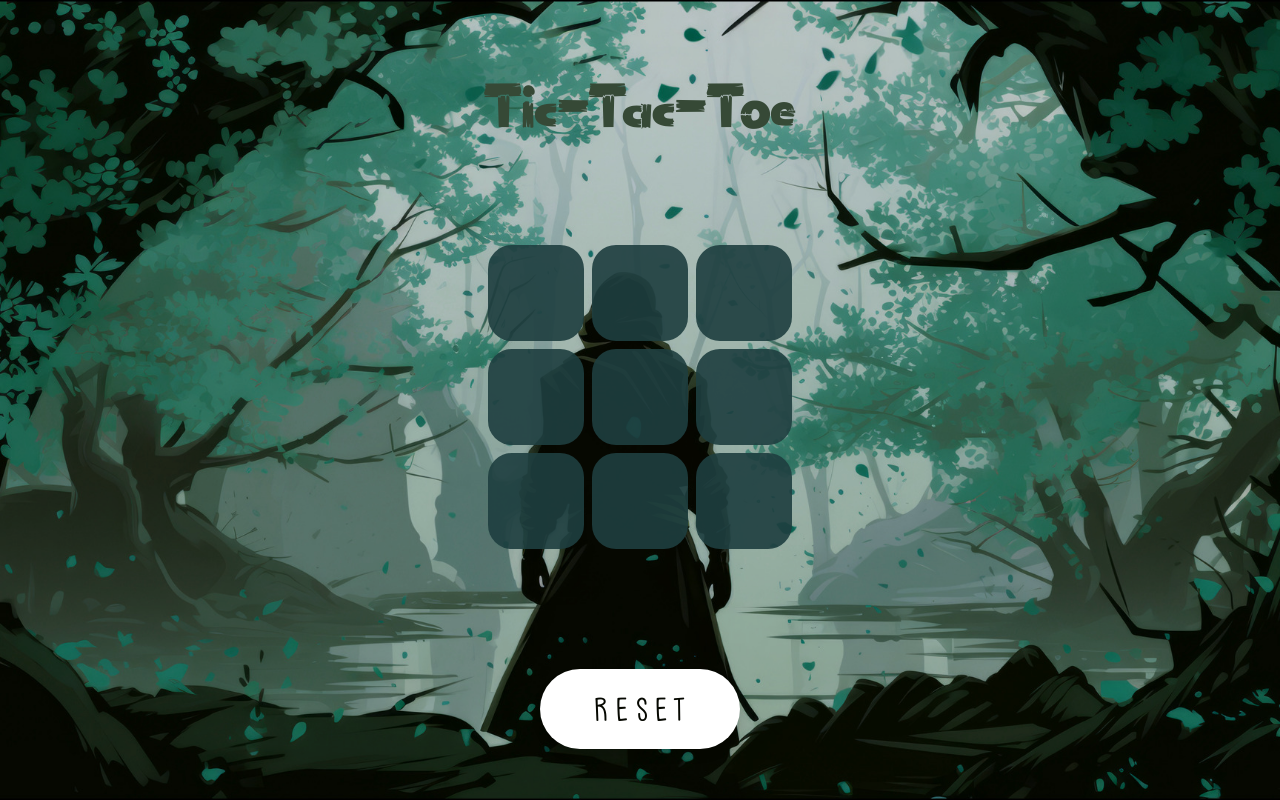
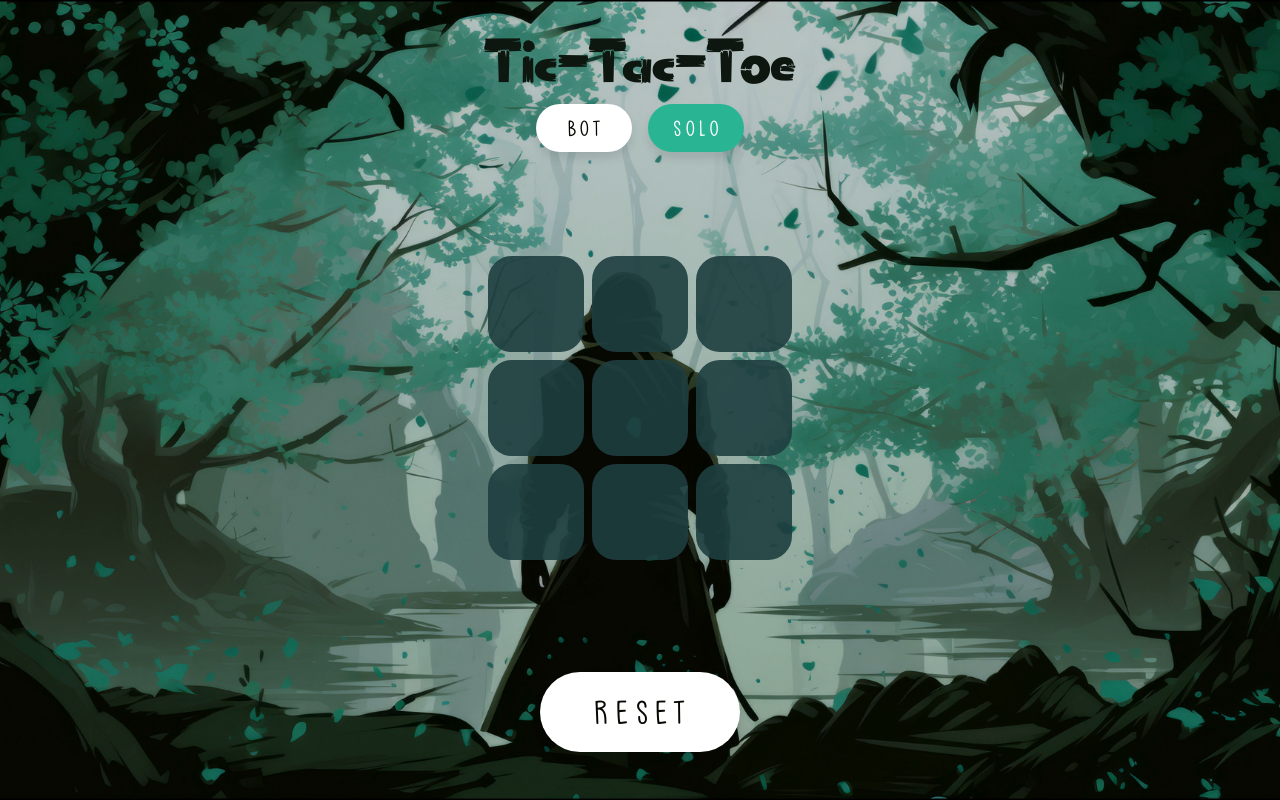
Before and after one commit to Myth19/TicTacToe, a React (Create React App) app: page / in a window 1280 px wide. Built offline with nearby package versions, Linux system fonts and the light colour scheme.

Commit message:
Added modes and their corresponding buttons

```diff
--- a/src/Components/TicTacToe/TicTacToe.css
+++ b/src/Components/TicTacToe/TicTacToe.css
@@ -1,13 +1,13 @@
 @font-face {
-    font-family: 'Lofi';
-    src: url('../Assets/Lofi\ Lifestyle\ Demo.ttf') format('truetype');
+  font-family: "Lofi";
+  src: url("../Assets/Lofi\ Lifestyle\ Demo.ttf") format("truetype");
   font-weight: bold;
   font-style: normal;
 }
 
 @font-face {
-    font-family: 'tree';
-    src: url('../Assets/FORESTANA.ttf') format('truetype');
+  font-family: "tree";
+  src: url("../Assets/FORESTANA.ttf") format("truetype");
   font-weight: bold;
   font-style: normal;
 }
@@ -35,58 +35,116 @@ a {
 /* Parent container */
 .container {
   display: flex;
-    flex-direction: column;   /* Stack elements in a column */
-    justify-content: center;  /* Vertically center content */
-    align-items: center;      /* Horizontally center content */
-    height: 100vh;            /* Full viewport height */
-    width: 100vw;             /* Full viewport width */
-    position: relative;       /* Ensures proper child positioning */
-    overflow: hidden;         /* Prevent overflow on small screens */
+  flex-direction: column; /* Stack elements in a column */
+  justify-content: center; /* Vertically center content */
+  align-items: center; /* Horizontally center content */
+  height: 100vh; /* Full viewport height */
+  width: 100vw; /* Full viewport width */
+  position: relative; /* Ensures proper child positioning */
+  overflow: hidden; /* Prevent overflow on small screens */
 }
 
 /* Title */
 .title {
-    font-family: 'tree', Arial, sans-serif;
-    color: #364936;
+  font-family: "tree", Arial, sans-serif;
+  color: #0e170f;
   font-size: 8vh;
   display: flex;
   justify-content: center;
   align-items: center;
-    margin-bottom: 2vh;       /* Add space between title and board */
+  margin-bottom: 0vh; /* Add space between title and board */
+  margin-top: 3vh;
+}
+
+/*the button that indicates the current mode*/
+.mode-buttons button.active {
+  background-color: #29b493; /* Active button color */
+  color: white;
+}
+.mode-buttons button.active:hover {
+  background-color: #35c691; /* Active button color */
+  color: white;
+}
+
+.mode-buttons {
+    display: flex;
+    justify-content: center;
+    align-items: center;
+    gap: 2vh; /* Space between buttons */
+    margin-bottom: 2vh; /* Space between buttons and the board */
+    margin-top: 1vh; /* Space between buttons and the board */
+}
+
+/*button container*/
+.mode-buttons button {
+  font-family: "Lofi", Arial, sans-serif;
+  font-size: 3.3vh;
+  width: 12vh; /* Adjust size as needed */
+  height: 6vh;
+  padding: 0vh 1vh;
+
+  border-radius: 5vh;
+  cursor: pointer;
+  border: 0;
+  background-color: #ffffff; /* White background */
+  box-shadow: rgba(0, 0, 0, 0.1) 0 0.8vh 1.2vh;
+  text-transform: uppercase;
+  color: #060801;
+  transition: all 200ms ease;
+}
+
+.mode-buttons button:hover {
+  background-color: #29b493;
+  color: white;
+}
+
+/* Hover and Active States */
+.bot:hover,
+.solo:hover {
+  letter-spacing: 0.5vh;
+  background-color: #279b7f; /* Teal hover background */
+  color: white; /* Text color remains white */
+  box-shadow: #279b7f 0px 7px 29px 0px; /* Shadow with the same color as background */
+}
+
+.bot:active,
+.solo:active {
+  background-color: #16a085;
+  transform: translateY(2px);
 }
 
 /* Board positioning (centered) */
 .board {
-    height: 60vh;            /* Set the height as a percentage of the viewport height */
-    width: 50vw;             /* Set the width as a percentage of the viewport width */
+  height: 60vh; /* Set the height as a percentage of the viewport height */
+  width: 50vw; /* Set the width as a percentage of the viewport width */
   display: flex;
   justify-content: center; /* Center content horizontally inside the board */
-    align-items: center;     /* Center content vertically inside the board */
-    border-radius: 2vh;      /* Optional border radius */
-    margin-bottom: 2vh;      /* Add space between board and button */
+  align-items: center; /* Center content vertically inside the board */
+  border-radius: 2vh; /* Optional border radius */
+  margin-bottom: 0vh; /* Add space between board and button */
 }
 
 /* Reset Button */
 .reset {
-    font-family: 'Lofi', Arial, sans-serif;
-    width: 25vh;             /* Adjusted size to be more responsive */
-    height: 10vh;            /* Adjusted size to be more responsive */
+  font-family: "Lofi", Arial, sans-serif;
+  width: 25vh; /* Adjusted size to be more responsive */
+  height: 10vh; /* Adjusted size to be more responsive */
   padding: 2vh 4vh;
   border-radius: 5vh;
   cursor: pointer;
   border: 0;
-    background-color: white;  /* Soft blue background */
-    box-shadow: rgba(0, 0, 0, 0.1) 0 0.8vh 1.2vh;  /* Subtle shadow */
+  background-color: white; /* Soft blue background */
+  box-shadow: rgba(0, 0, 0, 0.1) 0 0.8vh 1.2vh; /* Subtle shadow */
   letter-spacing: 0.15vh;
   text-transform: uppercase;
-    font-size: 5vh;            /* Adjusted font size for better responsiveness */
-    color: #060801;           /* Text color */
+  font-size: 5vh; /* Adjusted font size for better responsiveness */
+  color: #060801; /* Text color */
   transition: all 200ms ease;
-    margin-top: 2vh;  /* Reduced margin-top to bring button up */
-    margin-bottom: 2vh;
+  margin-top: 3vh; /* Reduced margin-top to bring button up */
+  margin-bottom: 5vh;
 
-    display: block;  /* Ensures the element behaves as a block-level element */
-    margin-left: auto;  /* Centers the element horizontally */
+  display: block; /* Ensures the element behaves as a block-level element */
+  margin-left: auto; /* Centers the element horizontally */
   margin-right: auto; /* Centers the element horizontally */
   box-sizing: border-box; /* Prevent overflow issues */
   text-align: center; /* Ensure text is centered */
@@ -94,21 +152,23 @@ a {
 
 .reset:hover {
   letter-spacing: 0.5vh;
-    background-color: #279B7F;  /* Teal hover background */
-    color: white;  /* Text color remains white */
-    box-shadow: #279B7F 0px 7px 29px 0px;  /* Shadow with the same color as background */
+  background-color: #279b7f; /* Teal hover background */
+  color: white; /* Text color remains white */
+  box-shadow: #279b7f 0px 7px 29px 0px; /* Shadow with the same color as background */
 }
 
 .reset:active {
   letter-spacing: 0.3vh;
-    background-color: #16a085;  /* Darker teal for active state */
+  background-color: #16a085; /* Darker teal for active state */
   color: white;
   box-shadow: #16a085 0px 0px 0px 0px;
-    transform: translateY(5px);  /* Slightly reduced translation for a smooth click effect */
+  transform: translateY(
+    5px
+  ); /* Slightly reduced translation for a smooth click effect */
   transition: 100ms ease;
 }
 
-.clicked{
+.clicked {
   transform: scale(0.95);
 }
 
@@ -116,28 +176,30 @@ a {
 .box {
   display: flex;
   justify-content: center; /* Center content horizontally */
-    align-items: center;     /* Center content vertically */
-    height: 18vh;  /* Keeps the box size responsive to both viewport dimensions */
-    width: 18vh;   /* Prevent the box from getting too large */
+  align-items: center; /* Center content vertically */
+  height: 18vh; /* Keeps the box size responsive to both viewport dimensions */
+  width: 18vh; /* Prevent the box from getting too large */
   background-color: rgba(31, 63, 64, 0.9); /* 0.5 is the transparency value */
-    border-radius: 3vh;     /* Rounded corners */
+  border-radius: 3vh; /* Rounded corners */
   margin-top: 1vh;
   margin-bottom: 1vh;
   margin-left: 0.5vh;
   margin-right: 0.5vh;
   cursor: pointer;
-    box-sizing: border-box;   /* Ensures padding and border are included in dimensions */
+  box-sizing: border-box; /* Ensures padding and border are included in dimensions */
   transition: transform 300ms ease; /* Smooth hover effect */
 }
 
 .box:hover {
-    transform: scale(1.05);   /* Slightly enlarge the box */
+  transform: scale(1.05); /* Slightly enlarge the box */
 }
 
 .box:active {
   background-color: rgba(31, 63, 64, 0.9); /* 0.5 is the transparency value */
   box-shadow: #1f3540 0px 0px 0px 0px;
-    transform: translateY(0.5vh); /* Slightly reduced translation for smooth click effect */
+  transform: translateY(
+    0.5vh
+  ); /* Slightly reduced translation for smooth click effect */
   transition: 100ms ease;
 }
 
@@ -145,7 +207,7 @@ a {
 .box img {
   height: 10vh;
   width: 10vh;
-    max-width: 80%;  /* Ensure the image fits within the box */
+  max-width: 80%; /* Ensure the image fits within the box */
   max-height: 80%; /* Ensure the image fits within the box */
   object-fit: contain; /* Make sure the image scales without distorting */
 }
@@ -153,13 +215,13 @@ a {
 /* Prevent overflow on smaller screens */
 @media (max-width: 1280px) {
   .box {
-        height: 12vh;  /* Reduce the height on smaller screens */
-        width: 12vh;   /* Use a larger percentage for width to adjust to screen size */
+    height: 12vh; /* Reduce the height on smaller screens */
+    width: 12vh; /* Use a larger percentage for width to adjust to screen size */
   }
 
   .reset {
-        width: 25vh;    /* Keep original size for larger screens */
-        height: 10vh;   /* Keep original size */
+    width: 25vh; /* Keep original size for larger screens */
+    height: 10vh; /* Keep original size */
     font-size: 5vh; /* Keep font size to maintain readability */
     line-height: 5vh; /* Keep text centered */
   }
--- a/src/Components/TicTacToe/TicTacToe.jsx
+++ b/src/Components/TicTacToe/TicTacToe.jsx
@@ -12,7 +12,8 @@ export const TicTacToe = () => {
   const [count, setCount] = useState(0);
   const [lock, setLock] = useState(false);
   const [isResetDisabled, setIsResetDisabled] = useState(false);
-  const [isComputerThinking, setIsComputerThinking] = useState(false); // New state to track computer thinking :)
+  const [isComputerThinking, setIsComputerThinking] = useState(false);
+  const [gameMode, setGameMode] = useState("solo"); // Track game mode: "solo" or "bot"
 
   const checkWinner = (board) => {
     const winningCombinations = [
@@ -70,26 +71,28 @@ export const TicTacToe = () => {
   };
 
   const toggle = (e, num) => {
-    if (lock || data[num] !== "") {
-      return;
+    if (lock || data[num] !== "") return;
+
+    const currentPlayer = count % 2 === 0 ? "x" : "o";
+
+    if (currentPlayer === "o" && gameMode === "bot") {
+      return; // Prevent the player from playing as "O" in bot mode
     }
 
-    const currentPlayer = count % 2 === 0 ? "x" : "o";
     makeMove(e, num, currentPlayer);
 
     setCount((prevCount) => prevCount + 1);
 
-    setLock(true);
-
     if (checkGameOver()) {
       setLock(true);
+    } else if (gameMode === "bot" && currentPlayer === "x") {
+      setLock(true); // Lock the board while the bot thinks
+      setIsComputerThinking(true); // Start thinking
+      setTimeout(() => {
+        computerMove();
+      }, 500);
     } else {
-      if (currentPlayer === "x") {
-        setIsComputerThinking(true); // Disable reset button while computer is thinking :)
-        setTimeout(computerMove, 500);
-      } else {
-        setLock(false);
-      }
+      setLock(false);
     }
   };
 
@@ -134,7 +137,7 @@ export const TicTacToe = () => {
       }
     }
 
-    setIsComputerThinking(false); // Re-enable reset button after the computer's move
+    setIsComputerThinking(false); // Stop thinking
   };
 
   const checkGameOver = () => {
@@ -165,6 +168,7 @@ export const TicTacToe = () => {
         },
       });
       setLock(true);
+      setIsResetDisabled(true); // Disable reset when game is over
       return true;
     }
 
@@ -191,21 +195,18 @@ export const TicTacToe = () => {
       },
     });
 
-    setIsResetDisabled(true);
+    setIsResetDisabled(true); // Disable reset button after a winner is declared
   };
 
   const resetGame = () => {
+    data = ["", "", "", "", "", "", "", "", ""];
     setCount(0);
     setLock(false);
 
     const boxes = document.querySelectorAll(".box");
-
     boxes.forEach((box) => {
       box.classList.add("clicked");
-      data = ["", "", "", "", "", "", "", "", ""];
-      boxes.forEach((box) => {
-        box.innerHTML = "";
-      });
+      box.innerHTML = "";
     });
 
     setTimeout(() => {
@@ -214,12 +215,42 @@ export const TicTacToe = () => {
       });
     }, 300);
 
-    setIsResetDisabled(false);
+    if (gameMode === "bot") {
+      setLock(false); // Player always starts in bot mode
+    }
+
+    setIsResetDisabled(false); // Enable reset when starting new game
+  };
+
+  const handleBotGame = () => {
+    setGameMode("bot");
+    resetGame();
+  };
+
+  const handleSoloGame = () => {
+    setGameMode("solo");
+    resetGame();
   };
 
   return (
     <div className="container">
       <h1 className="title">Tic-Tac-Toe</h1>
+      <div className="mode-buttons">
+        <button
+          className={`bot ${gameMode === "bot" ? "active" : ""}`}
+          onClick={handleBotGame}
+          disabled={isResetDisabled || isComputerThinking}
+        >
+          Bot
+        </button>
+        <button
+          className={`solo ${gameMode === "solo" ? "active" : ""}`}
+          onClick={handleSoloGame}
+          disabled={isResetDisabled || isComputerThinking}
+        >
+          Solo
+        </button>
+      </div>
       <div className="board">
         <div className="row1">
           <div className="box" onClick={(e) => toggle(e, 0)}></div>
```
Lines whose indentation alone changed are shown as unchanged.
